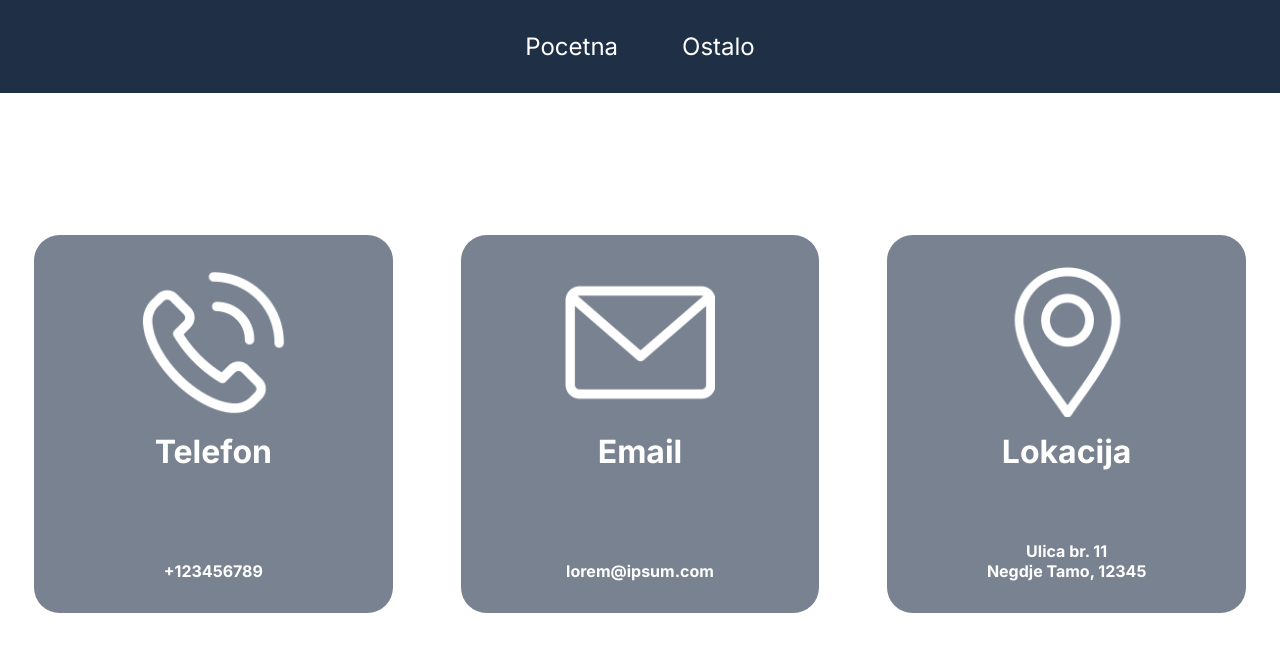
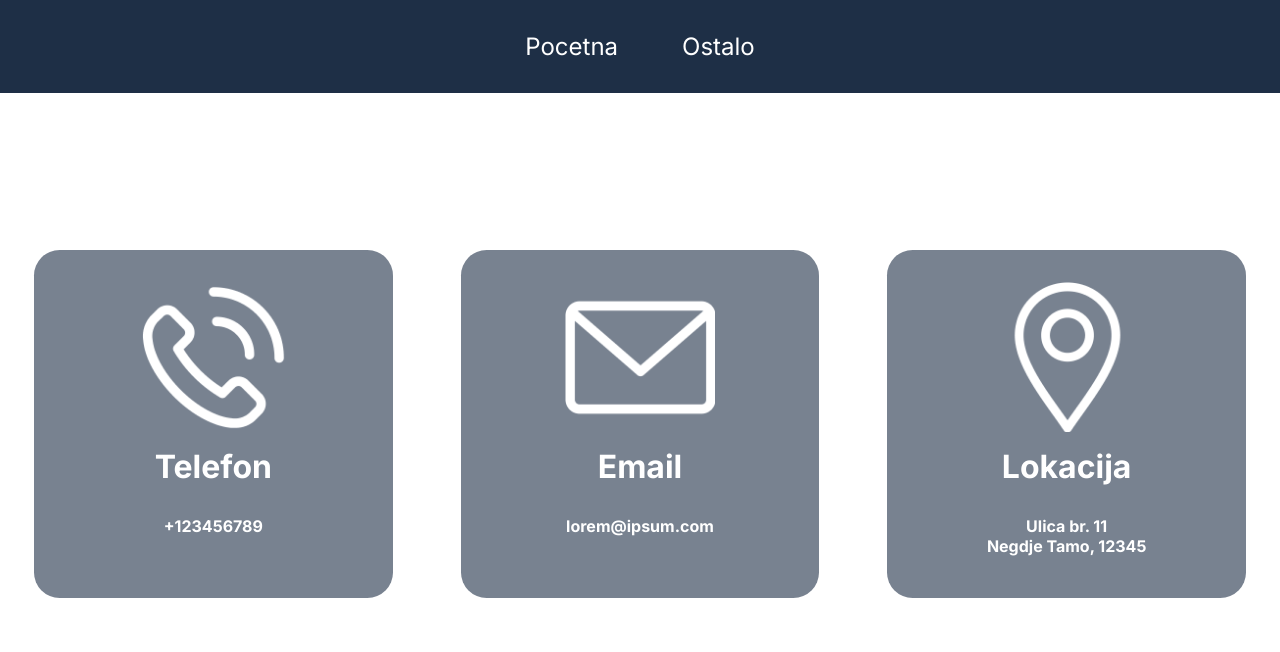
Before and after one commit to DorjaSkenderovic/nextjs-project, a Next.js app: page /other/contact in a window 1280 px wide. Shown: the top 652 px of the page. Built offline with nearby package versions, Linux system fonts and the light colour scheme.

Commit message:
Fix paragraph layout in ContactCard

```diff
--- a/components/ContactCard/ContactCard.module.scss
+++ b/components/ContactCard/ContactCard.module.scss
@@ -30,10 +30,7 @@
     }
 
 .infoData{
-    height: 80px;
-    display: flex;
-    flex-direction: column;
-    justify-content:flex-end;
+    height: 50px;
 
     p {
         font-size: 1em;
```
